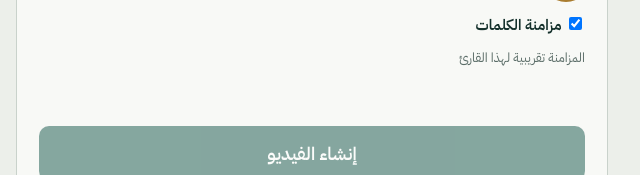
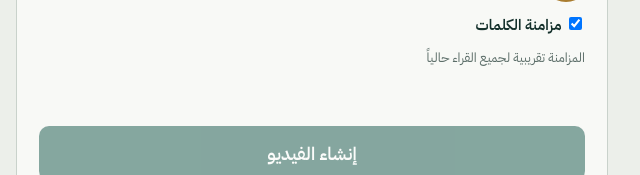
Before and after one commit to YASSINENFAI/QURAN, a plain HTML site: page index.html in a window 1280 px wide. Shown: the part 777-952 px from the top of the page, 562-1202 px from the left. Drawn offline with Linux system fonts and the light colour scheme; no server answers; a web font is replaced by a local one.

Commit message:
Clarify estimated timing status for all reciters

```diff
--- a/index.html
+++ b/index.html
@@ -107,7 +107,7 @@ footer{max-width:1100px;margin:0 auto;padding:10px 20px 40px;color:var(--mute);f
 </div></div>
 <div><label for="ov">عتمة الخلفية</label><input id="ov" type="range" min="0" max="85" value="45"></div>
 </div>
-<div><label><input id="wordSync" type="checkbox" checked> مزامنة الكلمات</label><small id="syncNote" class="wake">المزامنة تقريبية لهذا القارئ</small></div>
+<div><label><input id="wordSync" type="checkbox" checked> مزامنة الكلمات</label><small id="syncNote" class="wake">المزامنة تقريبية لجميع القراء حالياً</small></div>
 <div id="dur" class="dur" aria-live="polite"></div>
 <div id="warn" class="warn" role="alert" hidden></div>
 <button class="go" id="go" type="button" disabled>إنشاء الفيديو</button>
```
